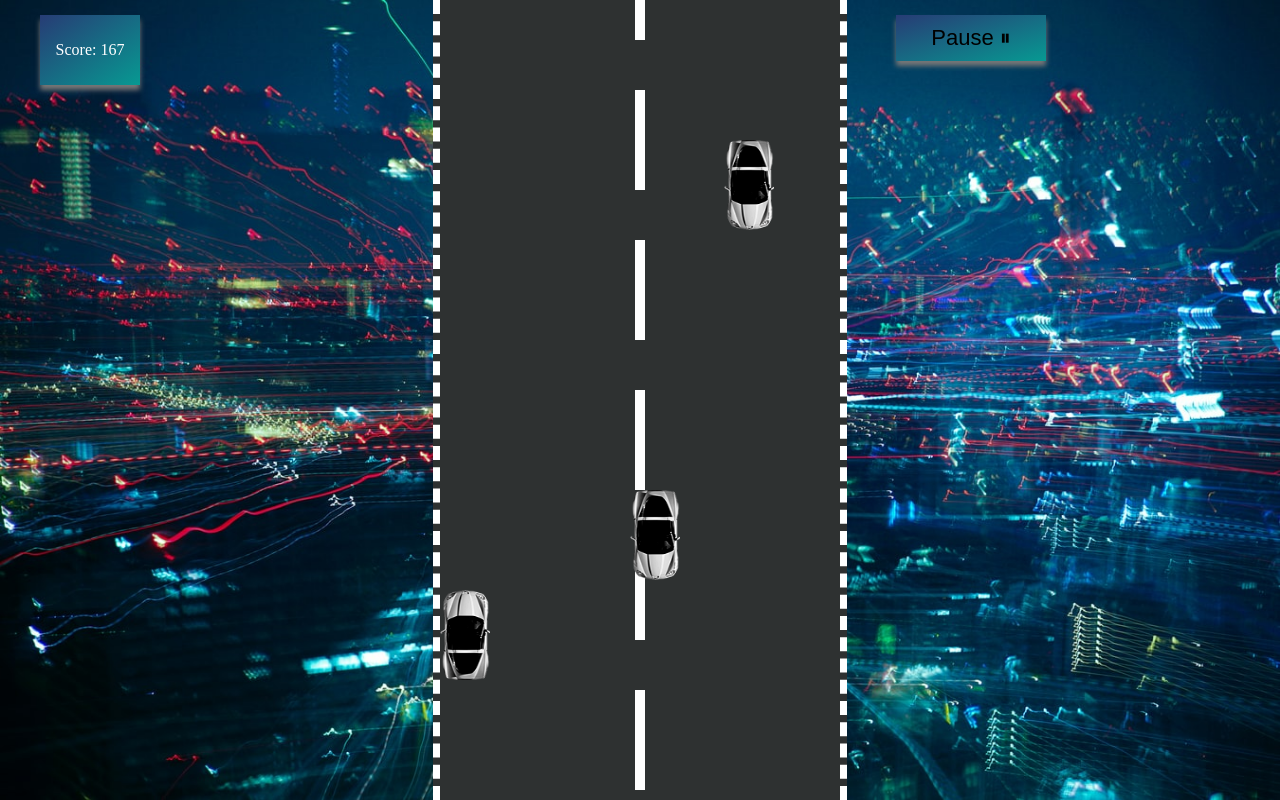
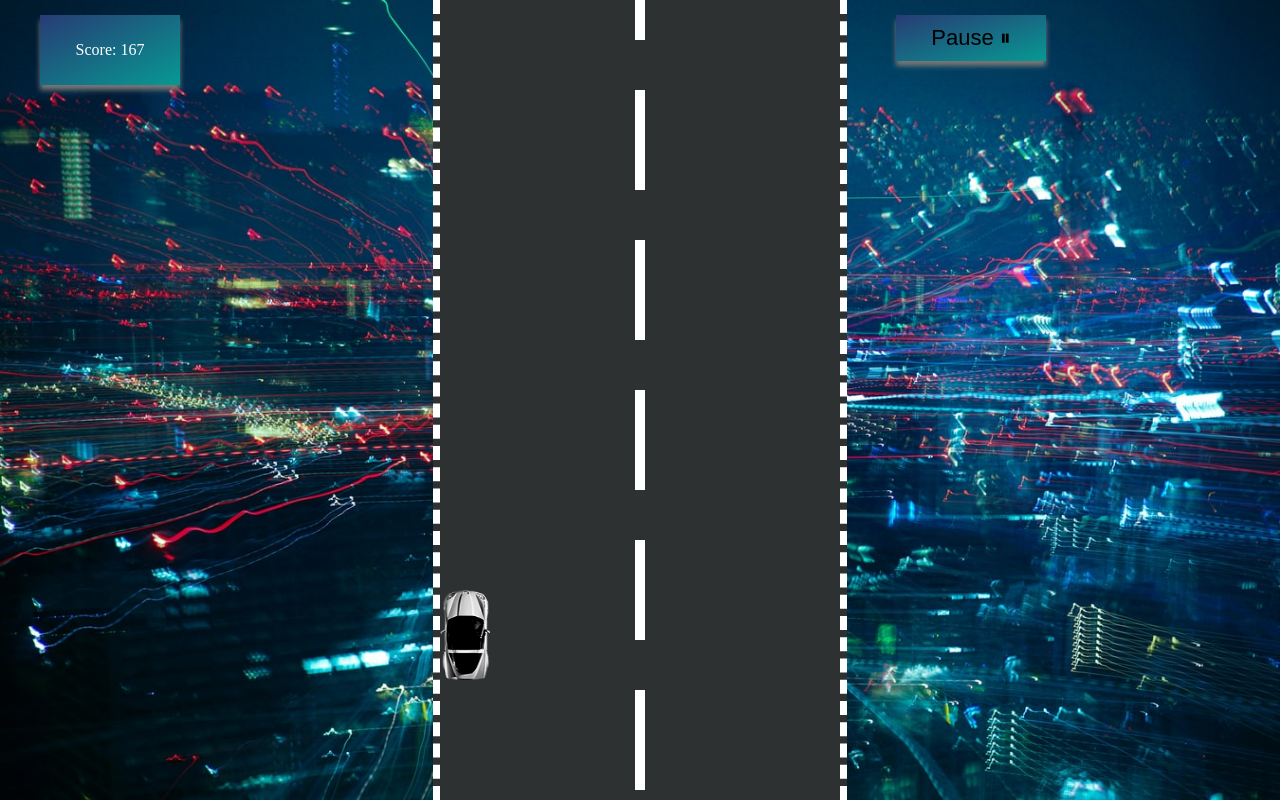
Before and after one commit to sulizz/cargame, a plain HTML site: page index.html in a window 1280 px wide. Both pictures are taken after a click on the element 640 px from the left and 400 px from the top of the page. Drawn offline with Linux system fonts and the light colour scheme.

Commit message:
added speed

```diff
--- a/car.js
+++ b/car.js
@@ -71,7 +71,10 @@ function moveEnemyCar(car) {
             val.y = -300;
             val.style.left = Math.floor(Math.random() * 350) + "px";
         }
-        val.y += player.speed;
+
+        setInterval(function() {
+            val.y += 0.5;
+        },5000);
         val.style.top = val.y + 'px';
     })
 }
--- a/styles.css
+++ b/styles.css
@@ -43,7 +43,8 @@
     left: 40px;
     background: linear-gradient(to right bottom, #273c75, #079992);
     width: 100px;
-    /* height: 70px; */
+    padding-left: 20px;
+    padding-right: 20px;
     line-height: 70px;
     text-align: center;
     color: white;
```
